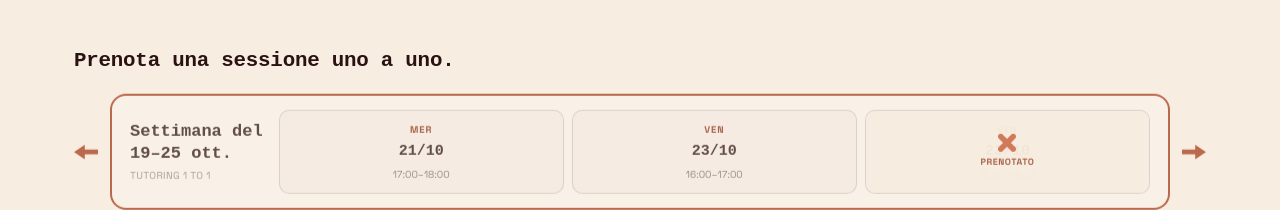
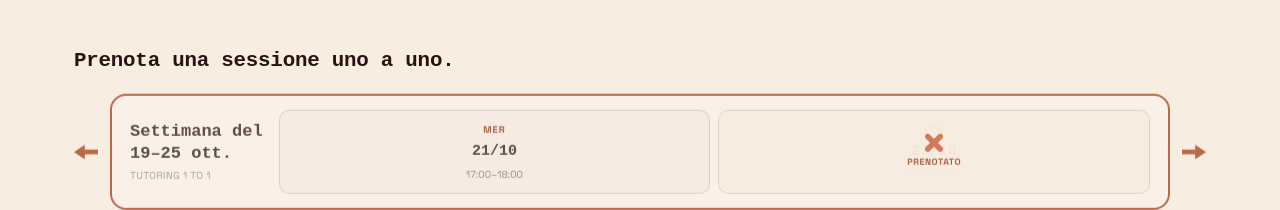
Before and after one commit to matildecannelli-15/will-blake-artist, a plain HTML site: page index.html in a window 1280 px wide. Shown: the part 580-790 px from the top of the page. Drawn offline with Linux system fonts and the light colour scheme; a web font is replaced by a local one.

Commit message:
Calendario tutoring: venerdi 23/10 un solo slot 17-19 (prenotato)
Co-Authored-By: Claude Sonnet 5.5 <noreply@anthropic.com>

```diff
--- a/index.html
+++ b/index.html
@@ -539,8 +539,7 @@
           range: '19–25 ott.', end: '25/10',
           slots: [
             { day: 'MER', date: '21/10', time: '17:00–18:00', booked: false },
-            { day: 'VEN', date: '23/10', time: '16:00–17:00', booked: false },
-            { day: 'VEN', date: '23/10', time: '18:00–19:00', booked: true }
+            { day: 'VEN', date: '23/10', time: '17:00–19:00', booked: true }
           ]
         }
       ];
```
